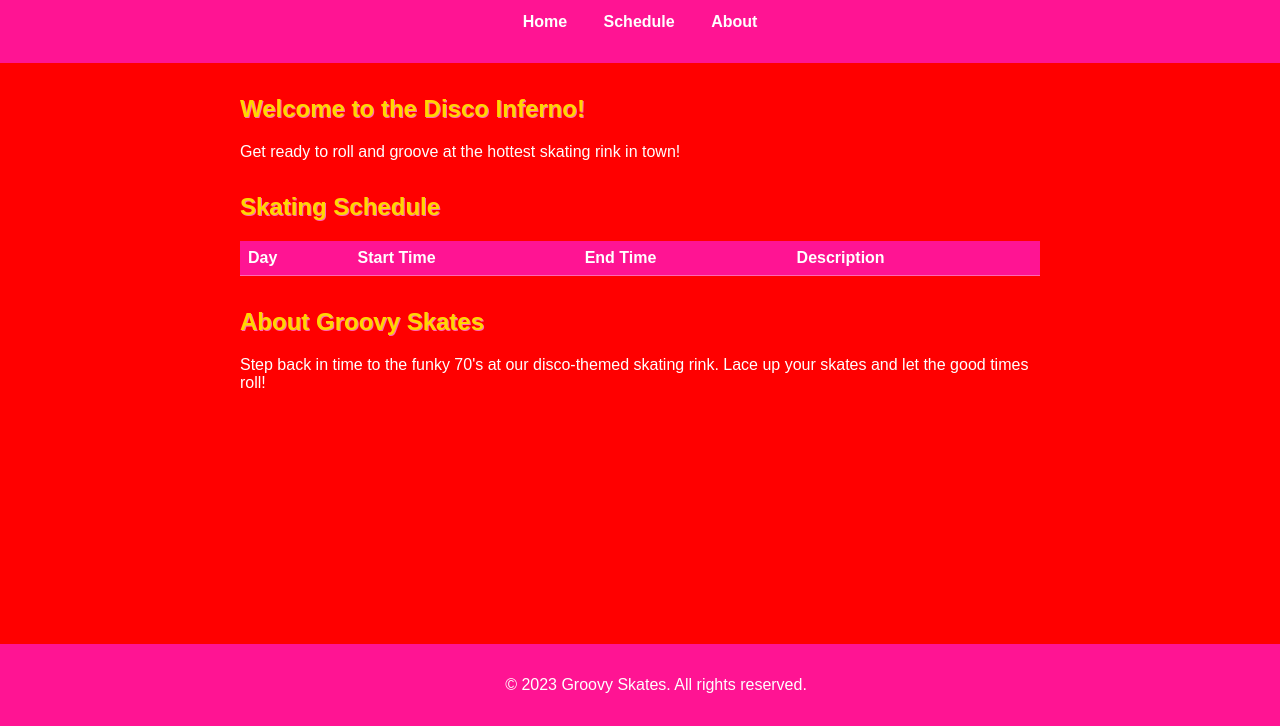
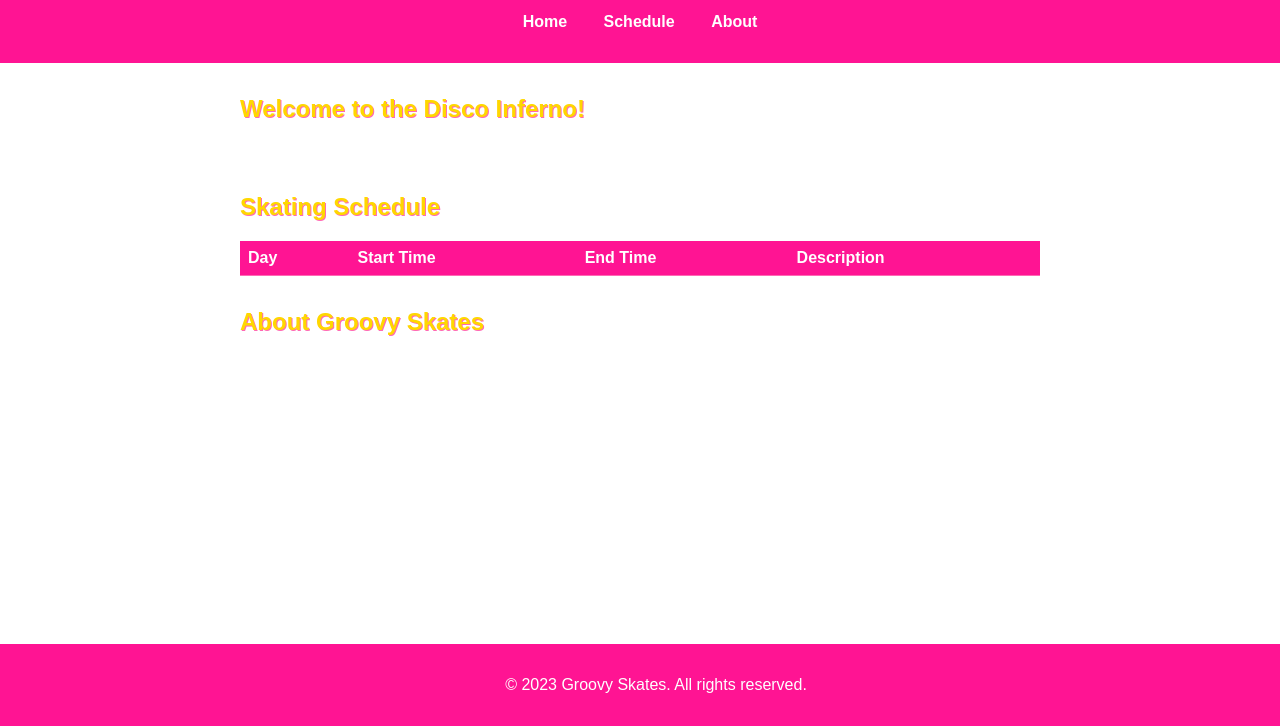
Before and after one commit to Caffeine-Gallery/discoroller-0192b65de353, a website built with Vite: page frontend/index.html in a window 1280 px wide. Shown: the part 74-800 px from the top of the page. Built offline with nearby package versions, Linux system fonts and the light colour scheme; what @dfinity/agent would draw is missing.

Commit message:
0192b663-1055-7771-aedf-9035fcc490fe

```diff
--- a/frontend/index.css
+++ b/frontend/index.css
@@ -2,7 +2,7 @@ body {
     font-family: 'Arial', sans-serif;
     margin: 0;
     padding: 0;
-    background-color: red;
+    background-color: #ffffff;
     color: #fff;
 }
 
```
